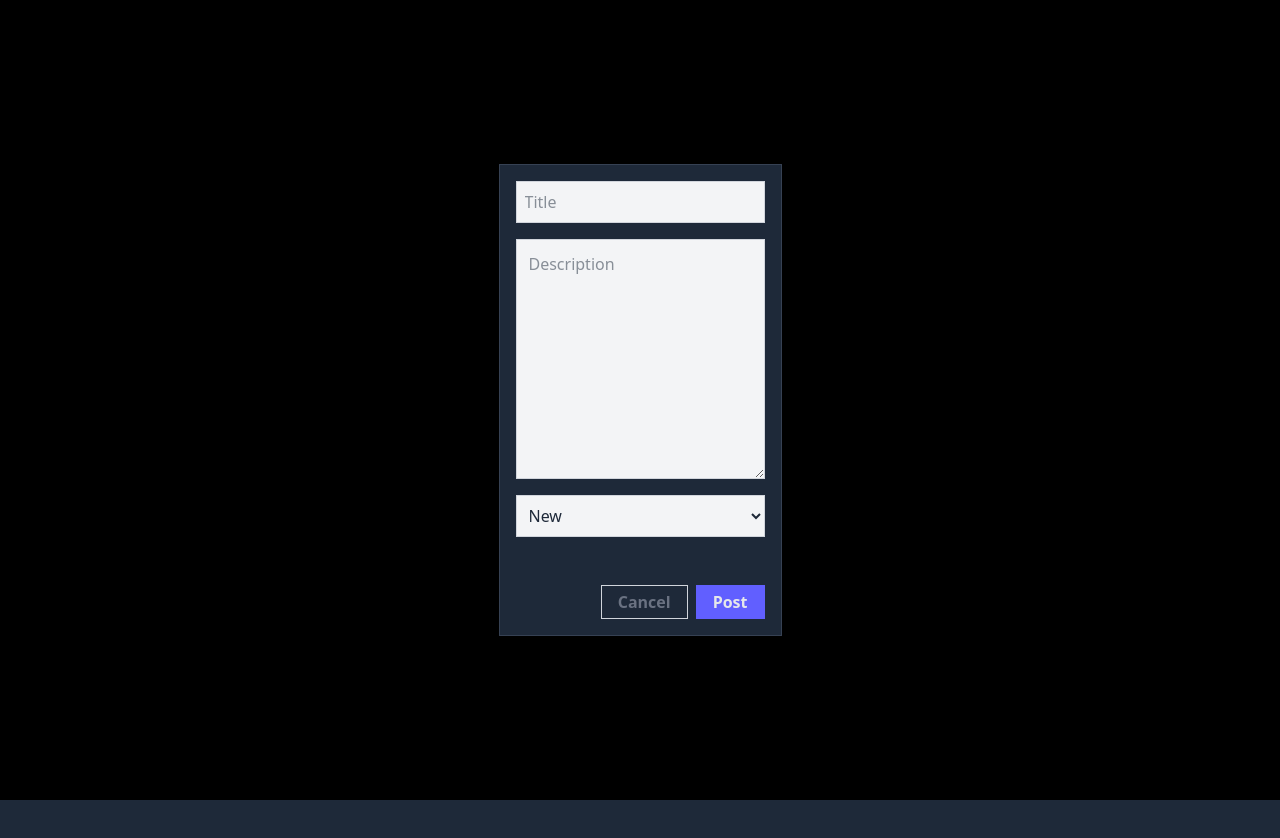
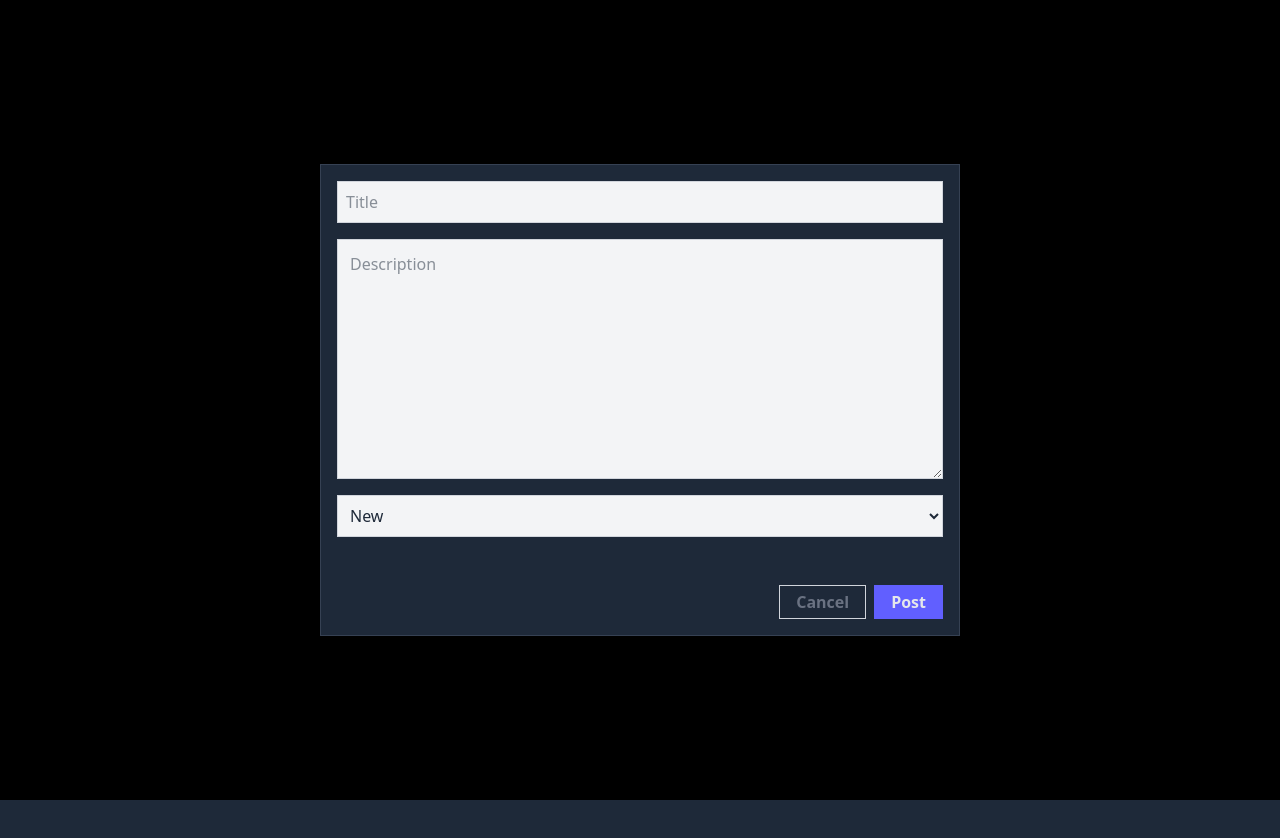
Before and after one commit to Kenta-Asakura/task-ease, a React (Vite) app in the folder task-ease/: page / in a window 1280 px wide. Shown: the top 838 px of the page. Built offline with nearby package versions, Linux system fonts and the light colour scheme.

Commit message:
CreateTaskForm component styling and JSX refactored

```diff
--- a/task-ease/src/components/CreateTaskForm.jsx
+++ b/task-ease/src/components/CreateTaskForm.jsx
@@ -5,8 +5,6 @@ function CreateTaskForm({ setTasks, setShowForm }) {
   const [title, setTitle] = useState("");
   const [description, setDescription] = useState("");
   const [status, setStatus] = useState("New");
-
-  console.log(setShowForm);
 
   const handleSubmit = (e) => {
     e.preventDefault();
@@ -29,9 +27,7 @@ function CreateTaskForm({ setTasks, setShowForm }) {
     setShowForm(false);
   };
 
-  const handleOutsideClick = (e) => {
-    e.target.id === "form-overlay" && setShowForm(false);
-  };
+  const handleOutsideClick = (e) => e.target.id === "form-overlay" && setShowForm(false);;
 
   return (
     <div
@@ -41,11 +37,10 @@ function CreateTaskForm({ setTasks, setShowForm }) {
       bg-black bg-opacity-30"
       onClick={handleOutsideClick}
     >
-      <form onSubmit={handleSubmit} className="flex items-center">
+      <form onSubmit={handleSubmit} className="flex items-center basis-6/12">
 
         <div className="editor
-            flex justify-center flex-col gap-y-4
-            mx-auto p-4 max-w-2xl
+            flex basis-full justify-center flex-col gap-y-4 p-4
             bg-gray-800 border-gray-700
             border shadow-lg text-gray-800 "
         >
```
